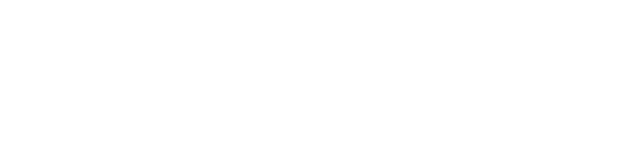
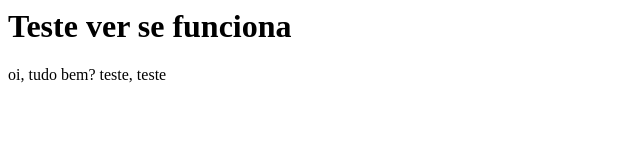
Before and after one commit to marianeangelo/marianeangelo-.github.io, a plain HTML site: page index.html in a window 1280 px wide. Shown: the whole page, without its empty margins (0-640 px from the left). Drawn offline with Linux system fonts and the light colour scheme.

Commit message:
Update index.html

```diff
--- a/index.html
+++ b/index.html
@@ -3,7 +3,10 @@
 <head>
 	<title>teste do github</title>
 </head>
+
 <body>
+	<h1>Teste ver se funciona</h1>
+	<p>oi, tudo bem? teste, teste</p>
 </body>
 
 </html>
```
